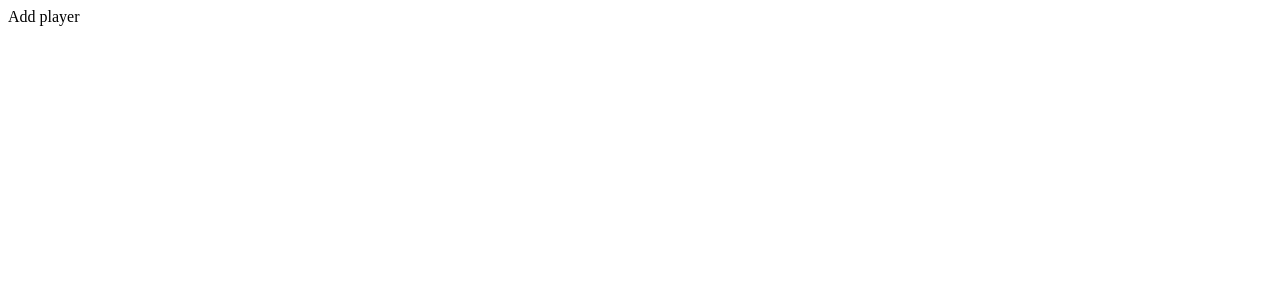
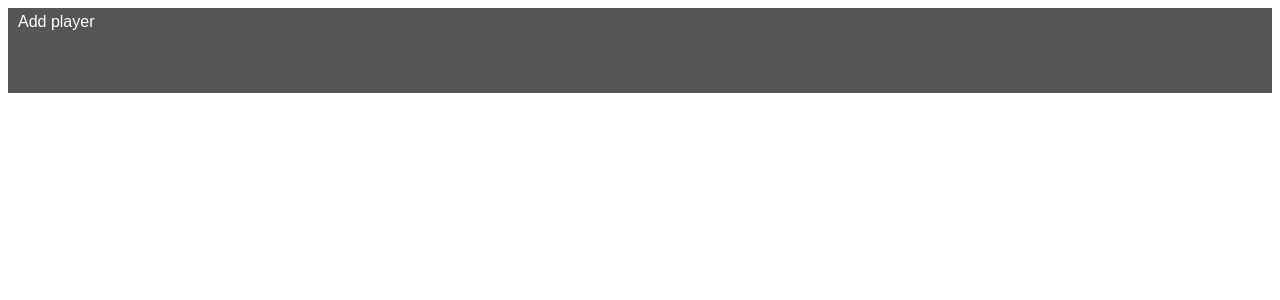
Before and after one commit to cham/battletracker, a Vue app: page / in a window 1280 px wide. Shown: the top 300 px of the page. Built offline with nearby package versions, Linux system fonts and the light colour scheme.

Commit message:
Add fixed size header

```diff
--- a/src/App.vue
+++ b/src/App.vue
@@ -1,7 +1,11 @@
 <template>
   <div id="app">
-    <add-player></add-player>
-    <player v-for="player in players" :key="player.id" v-bind:player="player"></player>
+    <header>
+      <add-player></add-player>
+    </header>
+    <div>
+      <player v-for="player in players" :key="player.id" v-bind:player="player"></player>
+    </div>
   </div>
 </template>
 
@@ -22,4 +26,13 @@ export default {
 </script>
 
 <style scoped>
+#app {
+  font-family: sans-serif;
+}
+header {
+  height: 75px;
+  background: #555;
+  color: #fff;
+  padding: 5px 10px;
+}
 </style>
```
